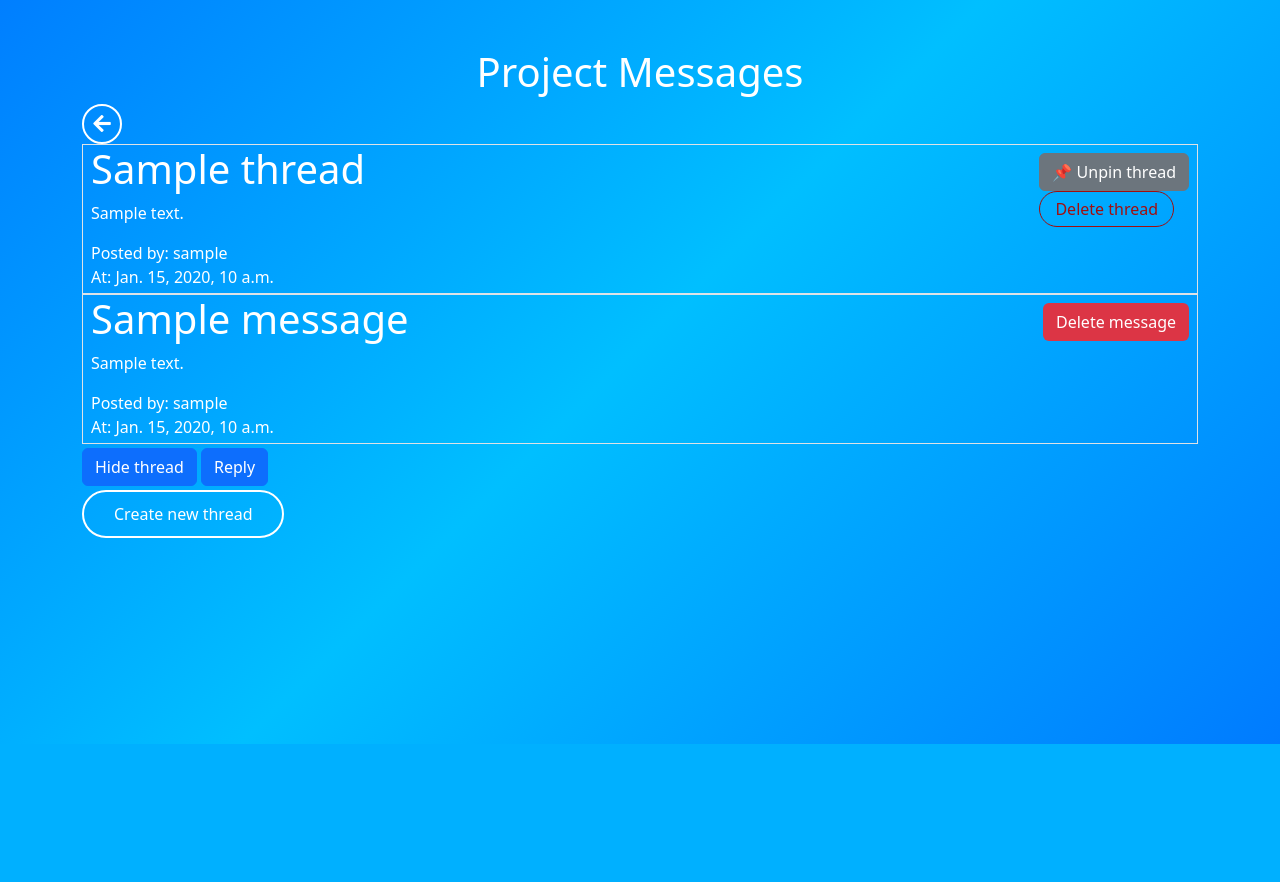
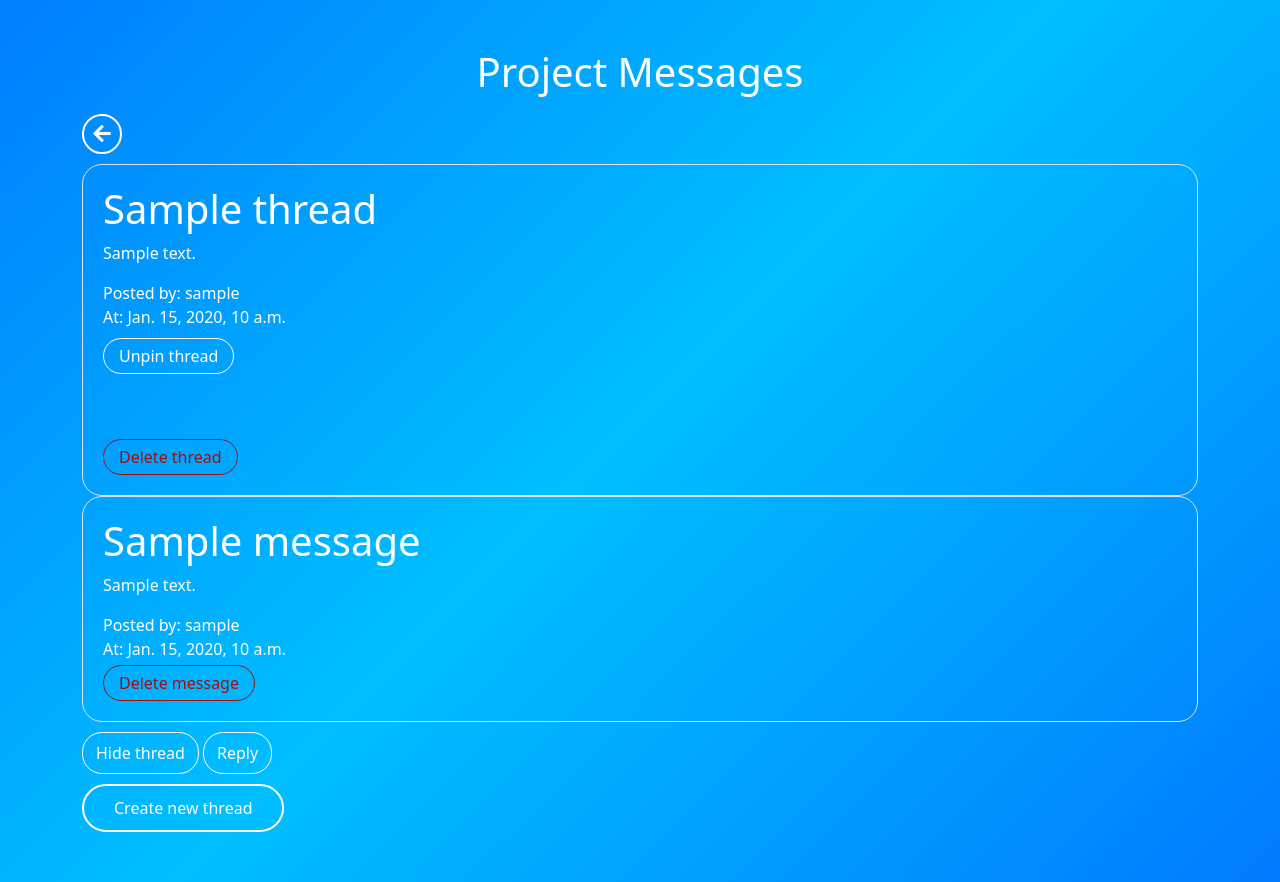
Before and after one commit to tinaxvu/Project-Manager, a Django app: page /projects/1/message_board in a window 1280 px wide, after a click on "View thread". Shown: the part 56-938 px from the top of the page. Before the commit the page ends 800 px from the top, so only its background shows below. Run offline with Django 4.2, Linux system fonts and the light colour scheme; a user stored in the database is signed in; tables that the repository leaves empty hold one stand-in row (values such as "Sample post"); some libraries are stand-ins or nearby versions.

Commit message:
change ui for message board

```diff
--- a/projects/templates/specific_pages/message_board.html
+++ b/projects/templates/specific_pages/message_board.html
@@ -12,7 +12,7 @@
 <!-- Pinned Threads -->
 {% for thread in threads %}
   {% if thread.pinned %}
-  <div class="border px-2 d-flex justify-content-between">
+  <div class="border thread">
     <div>
       <h1>{{ thread.title }}</h1>
       <p>{{ thread.body }}</p>
@@ -22,12 +22,12 @@
     <div>
       <form method="POST" action="{% url 'projects:unpin_thread' project.id thread.id %}">
         {% csrf_token %}
-        <button class="btn btn-secondary w-100 mt-2" type="submit">📌 Unpin thread</button>
+        <button class="btn btn-unpin" type="submit">Unpin thread</button>
       </form>
       {% if user.permission_level == 'admin' or thread.posted_by == user%}
       <form method="POST" action="{% url 'projects:delete_thread' project.id thread.id %}">
         {% csrf_token %}
-        <button type="submit" class="btn btn-delete-thread">Delete thread</button>
+        <button type="submit" class="btn btn-delete-thread" onclick="return confirm('Are you sure you want to delete this thread?');">Delete thread</button>
       </form>
       {% endif %}
     </div>
@@ -35,7 +35,7 @@
   <div class="collapse" id="replies{{ thread.id }}">
   {% for message in messages %}
     {% if message.thread.id == thread.id %}
-    <div class="border px-2 d-flex justify-content-between">
+    <div class="border messages">
       <div>
         <h1>{{ message.title }}</h1>
         <p>{{ message.body }}</p>
@@ -45,7 +45,7 @@
       {% if user.permission_level == 'admin' or message.posted_by == user%}
       <form method="POST" action="{% url 'projects:delete_message' project.id message.id %}">
         {% csrf_token %}
-        <button class="btn bg-danger text-white mt-2" type="submit">Delete message</button>
+        <button class="btn delete-message" type="submit">Delete message</button>
       </form>
       {% endif %}
     </div>
@@ -53,16 +53,16 @@
   {% endfor %}
   </div>
   {% if thread.message.all|length > 0 %}
-  <a class="btn btn-primary mt-1 mb-1" data-bs-toggle="collapse" href="#replies{{ thread.id }}" role="button" aria-expanded="false">
+  <a class="btn btn-viewthread" data-bs-toggle="collapse" href="#replies{{ thread.id }}" role="button" aria-expanded="false">
     <span class="default-text">View thread</span>
     <span class="toggled-text" >Hide thread</span>
   </a>
   {% endif %}
-  <a class="btn btn-primary mt-1 mb-1" data-bs-toggle="collapse" href="#messageForm{{ thread.id}}" role="button" aria-expanded="false" aria-controls="messageForm">
+  <a class="btn btn-reply" data-bs-toggle="collapse" href="#messageForm{{ thread.id}}" role="button" aria-expanded="false" aria-controls="messageForm">
     Reply
   </a>
   <div class="collapse" id="messageForm{{ thread.id }}">
-    <div class="card card-body bg-info">
+    <div class="card card-reply">
         <form method="POST">
             {% csrf_token %}
             <input type="hidden" name="thread_id" value="{{ thread.id }}">
@@ -70,7 +70,7 @@
               <label for="{{ message_form.body.id_for_label }}" class="mb-1">Type your reply</label>
               {{ message_form.body }}  <!-- Render the 'body' textarea field -->
             </div>
-            <button type="submit" name="message_form" class="btn btn-success mt-1">Submit</button>
+            <button type="submit" name="message_form" class="btn btn-submitreply">Submit</button>
         </form>
     </div>
   </div>
@@ -80,7 +80,7 @@
 <!-- Not pinned threads -->
 {% for thread in threads %}
   {% if not thread.pinned %}
-  <div class="border px-2 d-flex justify-content-between">
+  <div class="border thread">
     <div>
       <h1>{{ thread.title }}</h1>
       <p>{{ thread.body }}</p>
@@ -90,13 +90,13 @@
     <div class="flex flex-col">
       <form method="POST" action="{% url 'projects:pin_thread' project.id thread.id %}">
         {% csrf_token %}
-        <button class="btn btn-secondary w-100" type="submit">Pin thread</button>
+        <button class="btn btn-pin" type="submit">Pin thread</button>
       </form>
 
       {% if user.permission_level == 'admin' or thread.posted_by == user%}
       <form method="POST" action="{% url 'projects:delete_thread' project.id thread.id %}">
         {% csrf_token %}
-        <button class="btn btn-delete-thread" type="submit">Delete thread</button>
+        <button class="btn btn-delete-thread" type="submit" onclick="return confirm('Are you sure you want to delete this thread?');">Delete thread</button>
       </form>
       {% endif %}
     </div>
@@ -105,7 +105,7 @@
 
     {% for message in messages %}
     {% if message.thread.id == thread.id %}
-    <div class="border px-2 d-flex justify-content-between">
+    <div class="border messages">
       <div>
         <h1>{{ message.title }}</h1>
         <p>{{ message.body }}</p>
@@ -115,7 +115,7 @@
       {% if user.permission_level == 'admin' or message.posted_by == user%}
       <form method="POST" action="{% url 'projects:delete_message' project.id message.id %}">
         {% csrf_token %}
-        <button class="btn bg-danger text-white mt-2" type="submit">Delete message</button>
+        <button class="btn delete-message" type="submit">Delete message</button>
       </form>
       {% endif %}
     </div>
@@ -124,16 +124,16 @@
 
   </div>
 {% if thread.message.all|length > 0 %}
-<a class="btn btn-primary mt-1 mb-1" data-bs-toggle="collapse" href="#replies{{ thread.id }}" role="button" aria-expanded="false">
+<a class="btn btn-viewthread" data-bs-toggle="collapse" href="#replies{{ thread.id }}" role="button" aria-expanded="false">
   <span class="default-text">View thread</span>
   <span class="toggled-text">Hide thread</span>
 </a>
 {% endif %}
-<a class="btn btn-primary mt-1 mb-1" data-bs-toggle="collapse" href="#messageForm{{ thread.id }}" role="button" aria-expanded="false" aria-controls="messageForm">
+<a class="btn btn-reply" data-bs-toggle="collapse" href="#messageForm{{ thread.id }}" role="button" aria-expanded="false" aria-controls="messageForm">
   Reply
 </a>
 <div class="collapse" id="messageForm{{ thread.id }}">
-  <div class="card card-body bg-info">
+  <div class="card card-reply">
       <form method="POST">
           {% csrf_token %}
           <input type="hidden" name="thread_id" value="{{ thread.id }}">
@@ -141,7 +141,7 @@
             <label for="{{ message_form.body.id_for_label }} mb-1">Type your reply</label>
             {{ message_form.body }}  <!-- Render the 'body' textarea field -->
           </div>
-          <button type="submit" name="message_form" class="btn btn-success">Submit</button>
+          <button type="submit" name="message_form" class="btn btn-submitreply">Submit</button>
       </form>
   </div>
 </div>
@@ -155,7 +155,7 @@
 
 <!-- Collapsible Form -->
 <div class="collapse" id="threadForm">
-  <div class="card card-body bg-info">
+  <div class="card card-body">
       <form method="POST">
           {% csrf_token %}
           <div class="form-group">
@@ -166,7 +166,7 @@
             <label for="{{ thread_form.body.id_for_label }}">Body</label>
             {{ thread_form.body }}  <!-- Render the 'body' textarea field -->
           </div>
-          <button type="submit" name="thread_form" class="btn btn-success mt-1">Submit</button>
+          <button type="submit" name="thread_form" class="btn btn-submit">Submit</button>
       </form>
   </div>
 </div>
@@ -209,6 +209,7 @@ body {
     font-size: 20px;
     text-decoration: none;
     transition: background-color 0.3s ease, color 0.3s ease;
+    margin: 10px 0;
 }
 
 .back-button:hover {
@@ -217,7 +218,8 @@ body {
 }
 
 .btn-delete-thread {
-  color: rgb(162, 14, 14);
+    color: rgb(162, 14, 14);
+    margin-top: 65px;
     border: 1px solid rgb(162, 14, 14);;
     background-color: transparent;
     border-radius: 20px;
@@ -230,6 +232,138 @@ body {
     background-color: rgba(255, 0, 0, 0.602);
     color: white;
 }
+.btn-submit {
+    background-color: transparent;
+    margin-top: 10px;
+    color: white;
+    padding: 8px 13px;
+    border: 1px solid white;
+    border-radius: 4px;
+    cursor: pointer;
+    border-radius: 20px;
+}
+.btn-submit:hover {
+    background-color: rgba(255, 255, 255, 0.2);
+    color: white;
+}
+.card-body {
+    background-color: rgba(255, 255, 255, 0.207);
+    border: 1px solid rgba(255, 255, 255, 0.2);
+    transition: all 0.3s ease;
+    padding: 20px;
+    border-radius: 20px;
+}
+.btn-pin {
+    color: white;
+    margin-top: 5px;
+    border: 1px solid rgb(255, 255, 255);;
+    background-color: transparent;
+    border-radius: 20px;
+    padding: 5px 15px;
+    text-align: center;
+    text-decoration: none;
+    transition: background-color 0.3s ease, color 0.3s ease;
+}
+.btn-pin:hover {
+    background-color: rgba(255, 255, 255, 0.2);
+    color: white;
+}
+.thread {
+    background-color: transparent;
+    border: 1px solid rgba(255, 255, 255, 0.2);
+    transition: all 0.3s ease;
+    padding: 20px;
+    border-radius: 20px;
+    word-wrap: break-word;
+    overflow-wrap: break-word;
+}
+.messages {
+    background-color: transparent;
+    border: 1px solid rgba(255, 255, 255, 0.2);
+    transition: all 0.3s ease;
+    padding: 20px;
+    border-radius: 20px;
+    word-wrap: break-word;
+    overflow-wrap: break-word;
+}
+.btn-viewthread {
+    background-color: transparent;
+    color: white;
+    padding: 8px 13px;
+    border: 1px solid white;
+    border-radius: 4px;
+    cursor: pointer;
+    border-radius: 20px;
+    margin: 10px 0;
+}
+.btn-viewthread:hover {
+    background-color: rgba(255, 255, 255, 0.2);
+    color: white;
+}
+.btn-reply {
+    background-color: transparent;
+    color: white;
+    padding: 8px 13px;
+    border: 1px solid white;
+    border-radius: 4px;
+    cursor: pointer;
+    border-radius: 20px;
+    margin: 10px 0;
+}
+.btn-reply:hover {
+    background-color: rgba(255, 255, 255, 0.2);
+    color: white;
+}
+.delete-message {
+    color: rgb(162, 14, 14);
+    border: 1px solid rgb(162, 14, 14);
+    background-color: transparent;
+    border-radius: 20px;
+    padding: 5px 15px;
+    text-align: center;
+    text-decoration: none;
+    transition: background-color 0.3s ease, color 0.3s ease;
+}
+.delete-message:hover {
+    background-color: rgba(255, 0, 0, 0.602);
+    color: white;
+}
+.card-reply {
+    background-color: rgba(255, 255, 255, 0.207);
+    border: 1px solid rgba(255, 255, 255, 0.2);
+    transition: all 0.3s ease;
+    padding: 20px;
+    border-radius: 20px;
+}
+.btn-submitreply {
+    background-color: transparent;
+    margin-top: 10px;
+    color: white;
+    padding: 8px 13px;
+    border: 1px solid white;
+    border-radius: 4px;
+    cursor: pointer;
+    border-radius: 20px;
+}
+.btn-submitreply:hover {
+    background-color: rgba(255, 255, 255, 0.2);
+    color: white;
+}
+.btn-unpin {
+    color: white;
+    margin-top: 5px;
+    border: 1px solid rgb(255, 255, 255);;
+    background-color: transparent;
+    border-radius: 20px;
+    padding: 5px 15px;
+    text-align: center;
+    text-decoration: none;
+    transition: background-color 0.3s ease, color 0.3s ease;
+}
+.btn-unpin:hover {
+    background-color: rgba(255, 255, 255, 0.2);
+    color: white;
+}
 </style>
 {% endlocaltime %}
 {% endblock %}
```
